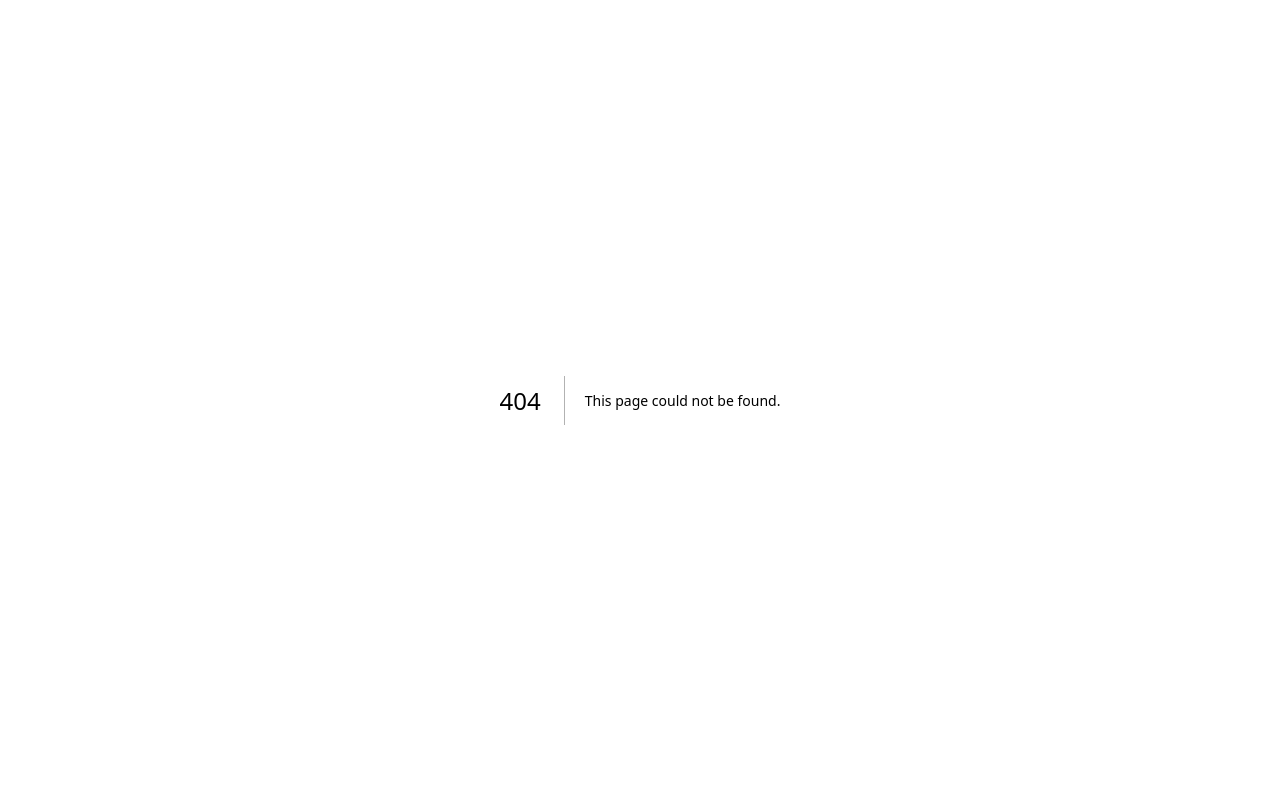
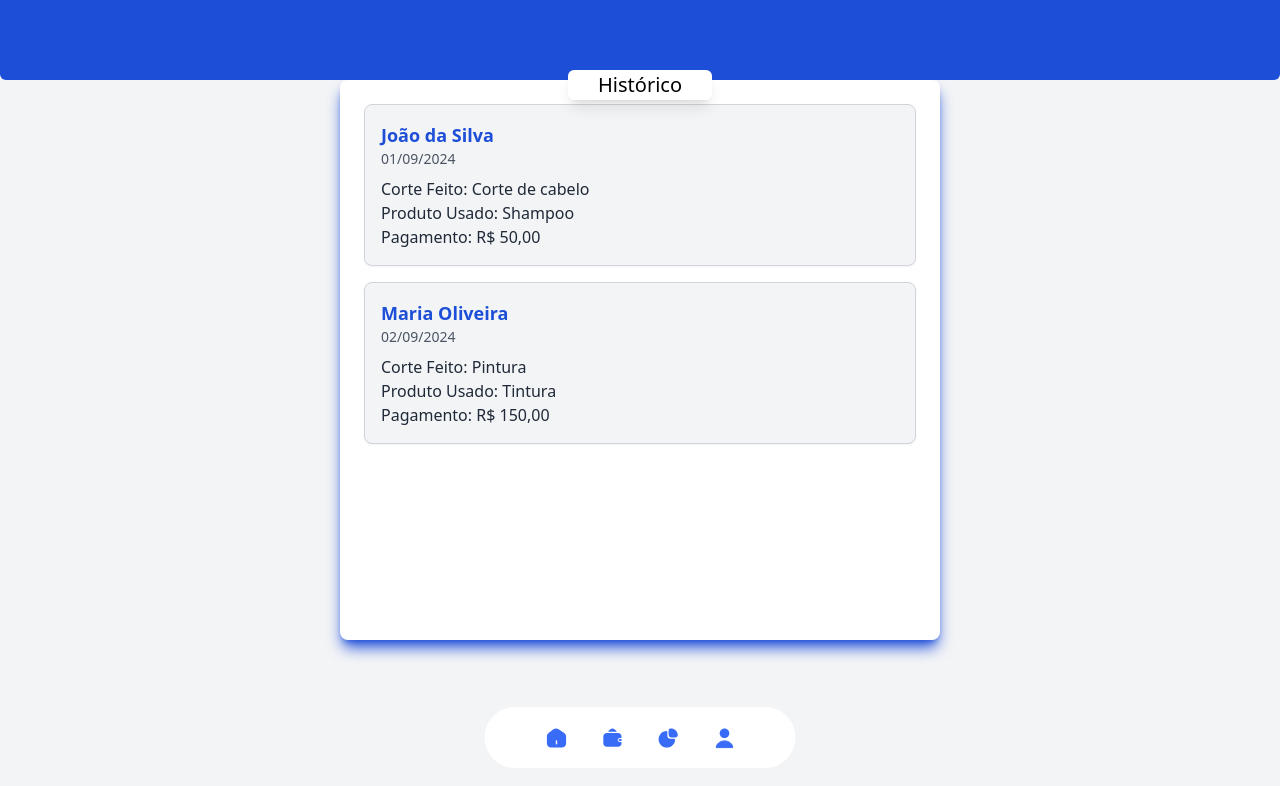
Before and after one commit to rafascampelo/frontend-da-onwave, a Next.js app: page /history in a window 1280 px wide. Before the commit this address had no page. Shown: the top 786 px of the page. Built offline with nearby package versions, Linux system fonts and the light colour scheme.

Commit message:
historico quase pronto

```diff
--- a/src/app/(screens)/archiveScreen/page.jsx
+++ /dev/null
@@ -1,10 +0,0 @@
-import Image from "next/image";
-import Link from "next/link";
-
-export default function archiveScreen() {
-  return (
-    <>
-      <h1> slk man</h1>
-    </>
-  );
-}
--- /dev/null
+++ b/src/app/(screens)/history/page.jsx
@@ -0,0 +1,72 @@
+import Image from "next/image";
+import Link from "next/link";
+import React from "react";
+
+// Componente de Card de Atendimentos
+const AtendimentosCard = ({ atendimentos }) => {
+  return (
+    <div className="flex justify-center items-center w-full h-auto px-4">
+      <div className="bg-white rounded-lg shadow-lg shadow-blue-700 max-w-[calc(100%-40px)] w-[600px] h-[70vh] overflow-y-auto p-6">
+        {atendimentos.length === 0 ? (
+          <p className="text-center text-gray-500">
+            Nenhum atendimento registrado.
+          </p>
+        ) : (
+          atendimentos.map((atendimento, index) => (
+            <div
+              key={index}
+              className="bg-gray-100 mb-4 p-4 rounded-lg shadow-sm border border-gray-300"
+            >
+              <div className="text-lg font-semibold text-blue-700">
+                {atendimento.cliente}
+              </div>
+              <div className="text-sm text-gray-600">{atendimento.data}</div>
+              <div className="mt-2 text-gray-800">
+                Corte Feito: {atendimento.corte}
+              </div>
+              <div className="text-gray-800">
+                Produto Usado: {atendimento.produto}
+              </div>
+              <div className="text-gray-800">
+                Pagamento: {atendimento.pagamento}
+              </div>
+            </div>
+          ))
+        )}
+      </div>
+    </div>
+  );
+};
+
+// Componente da Página History
+export default function History() {
+  // Exemplo de dados de atendimentos
+  const atendimentos = [
+    {
+      cliente: "João da Silva",
+      data: "01/09/2024",
+      corte: "Corte de cabelo",
+      produto: "Shampoo",
+      pagamento: "R$ 50,00",
+    },
+    {
+      cliente: "Maria Oliveira",
+      data: "02/09/2024",
+      corte: "Pintura",
+      produto: "Tintura",
+      pagamento: "R$ 150,00",
+    },
+    // Adicione mais atendimentos conforme necessário
+  ];
+
+  return (
+    <>
+      <div className="h-20 w-full bg-blue-700 rounded-b-md relative flex justify-center items-center flex-col ">
+        <div className="flex items-center absolute top-[70px] justify-center bg-white w-36 h-[30px] font-medium mx-4 text-xl shadow-lg px-2 rounded-md">
+          Histórico
+        </div>
+      </div>
+      <AtendimentosCard atendimentos={atendimentos} />
+    </>
+  );
+}
--- a/src/app/(screens)/homeScreen/page.jsx
+++ b/src/app/(screens)/homeScreen/page.jsx
@@ -30,37 +30,33 @@ export default function homeScreen() {
         </div>
 
         <Link
-          href="/"
+          href="/history"
+          passHref
           className="w-[150px] h-[43px] px-7 fixed bottom-[190px] flex items-center bg-white rounded-[10px] shadow-lg"
         >
           <Image
             src="/historicobook.png"
-            alt="Historico"
-            width={30} // Tamanho ajustável
-            height={30} // Tamanho ajustável
+            alt="Histórico"
+            width={30}
+            height={30}
             className=""
           />
-
-          <span className=" pl-2 text-center text-black text-sm font-bold pt-2 whitespace-nowrap ">
-            Histórico
-          </span>
+          <span className="pl-2 text-black text-sm font-bold">Histórico</span>
         </Link>
 
         <Link
           href="/"
+          passHref
           className="w-[150px] h-[43px] px-2 fixed bottom-[120px] flex items-center bg-white rounded-[10px] shadow-lg"
         >
           <Image
             src="/atendimentotesoura.png"
             alt="Atendimento Tesoura"
-            width={30} // Tamanho ajustável
-            height={30} // Tamanho ajustável
+            width={30}
+            height={30}
             className=""
           />
-
-          <span className=" pl-2 text-center text-black text-sm font-bold pt-2 whitespace-nowrap ">
-            Atendimento
-          </span>
+          <span className="pl-2 text-black text-sm font-bold">Atendimento</span>
         </Link>
       </div>
     </>
```
